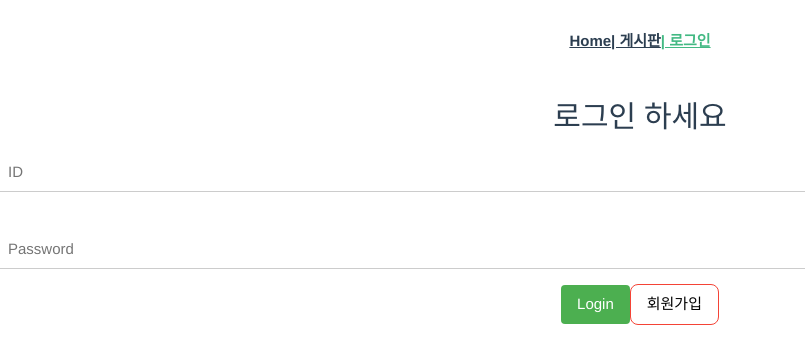
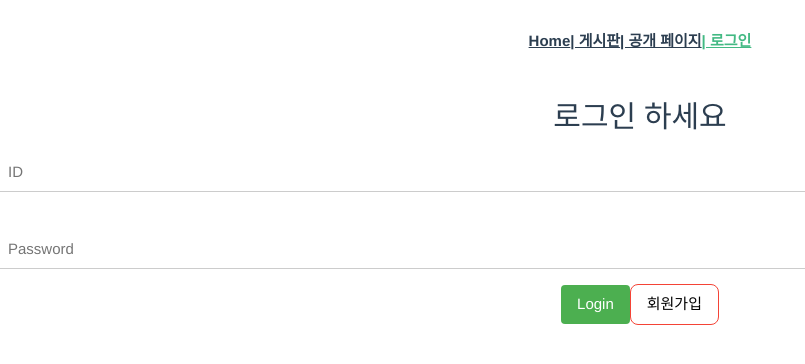
Before and after one commit to threebong/demoStudyBoard, a Vue app in the folder demoStudyBoard/frontend/: page /login in a window 1280 px wide. Shown: the top 364 px of the page, without its empty margins (0-805 px from the left). Built offline with nearby package versions, Linux system fonts and the light colour scheme.

Commit message:
(front)공개페이지_테스트용_추가

```diff
--- a/demoStudyBoard/frontend/src/App.vue
+++ b/demoStudyBoard/frontend/src/App.vue
@@ -2,6 +2,7 @@
   <nav>
     <router-link to="/">Home</router-link>
     <router-link to="/board/list">| 게시판</router-link>
+    <router-link to="/about">| 공개 페이지</router-link>
     <router-link v-if="!isLogin" to="/login">| 로그인</router-link>
 
     <div v-if="isLogin">
```
